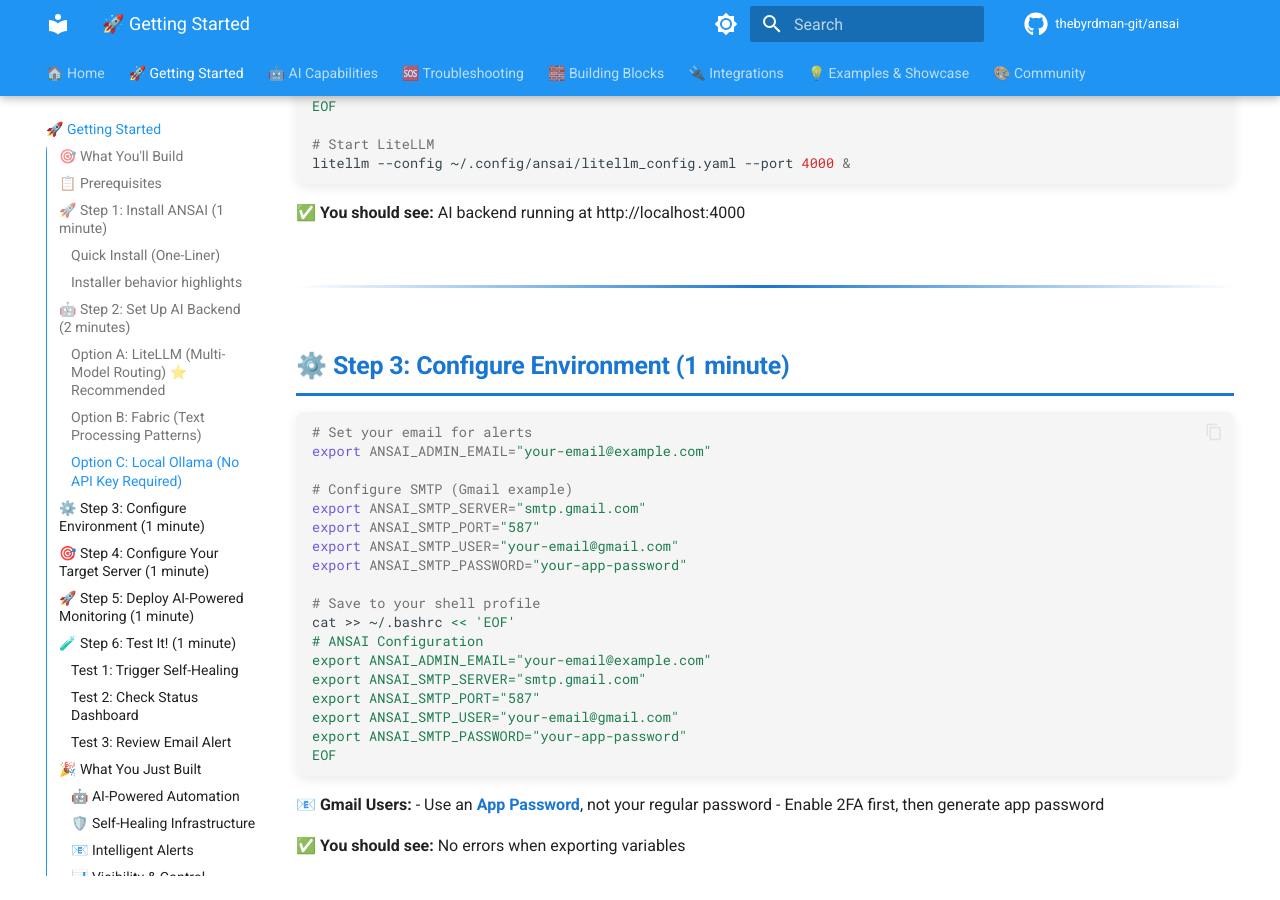
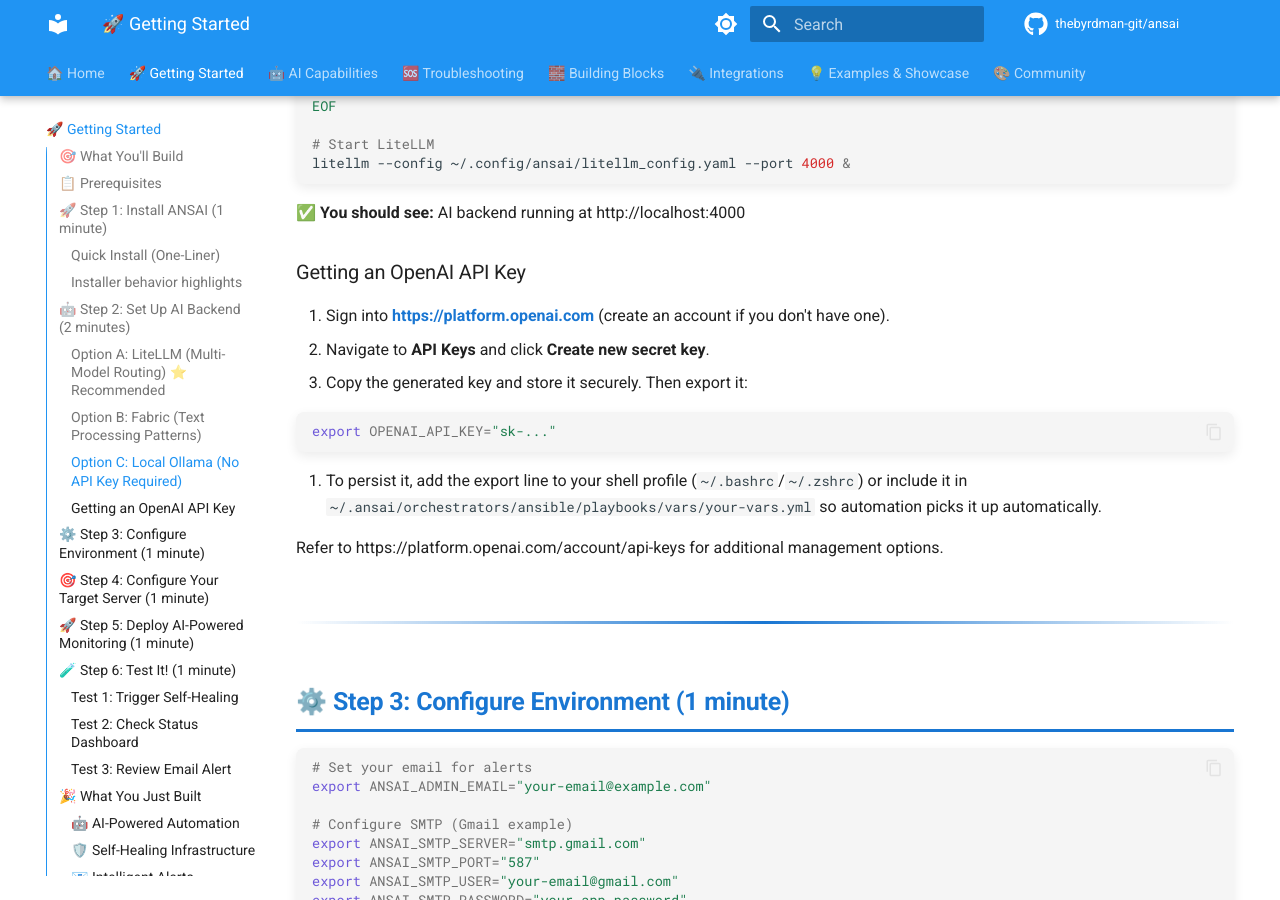
Before and after one commit to thebyrdman-git/ansai, an MkDocs documentation site: the page built from docs/GETTING_STARTED.md, in a window 1280 px wide and 900 px high, scrolled down 3489 px. Built offline with MkDocs 1.6.1 and Material for MkDocs 9.7.7, drawn with Linux system fonts in a browser that asks for light colours; comment, search, counter and statistics services are not loaded.

Commit message:
docs: explain how to generate OpenAI key

````diff
--- a/docs/GETTING_STARTED.md
+++ b/docs/GETTING_STARTED.md
@@ -151,6 +151,20 @@
 ```
 
 **✅ You should see:** AI backend running at http://localhost:4000
+
+### Getting an OpenAI API Key
+
+1. Sign into [https://platform.openai.com](https://platform.openai.com) (create an account if you don't have one).
+2. Navigate to **API Keys** and click **Create new secret key**.
+3. Copy the generated key and store it securely. Then export it:
+
+```bash
+export OPENAI_API_KEY="sk-..."
+```
+
+4. To persist it, add the export line to your shell profile (`~/.bashrc`/`~/.zshrc`) or include it in `~/.ansai/orchestrators/ansible/playbooks/vars/your-vars.yml` so automation picks it up automatically.
+
+Refer to https://platform.openai.com/account/api-keys for additional management options.
 
 ---
 
````
Also changed, not shown: README.md (+9 -0 lines).
